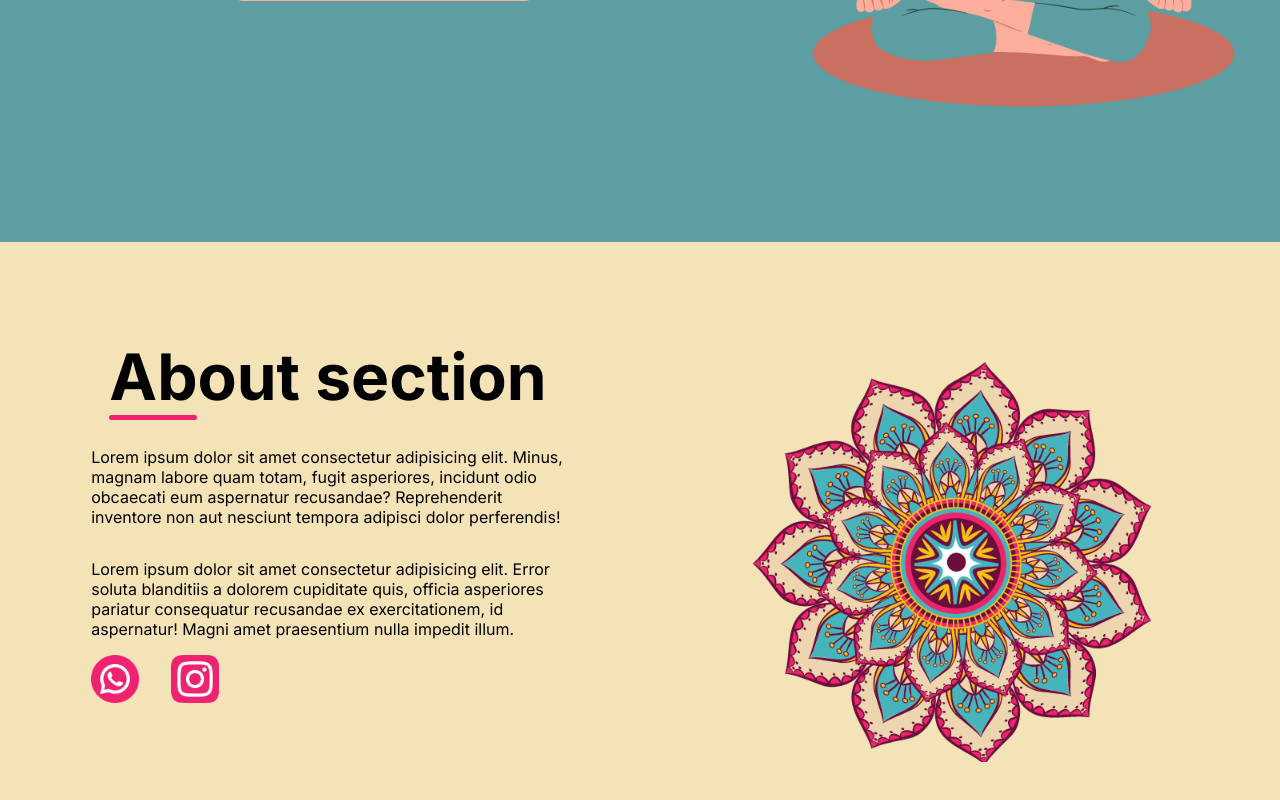
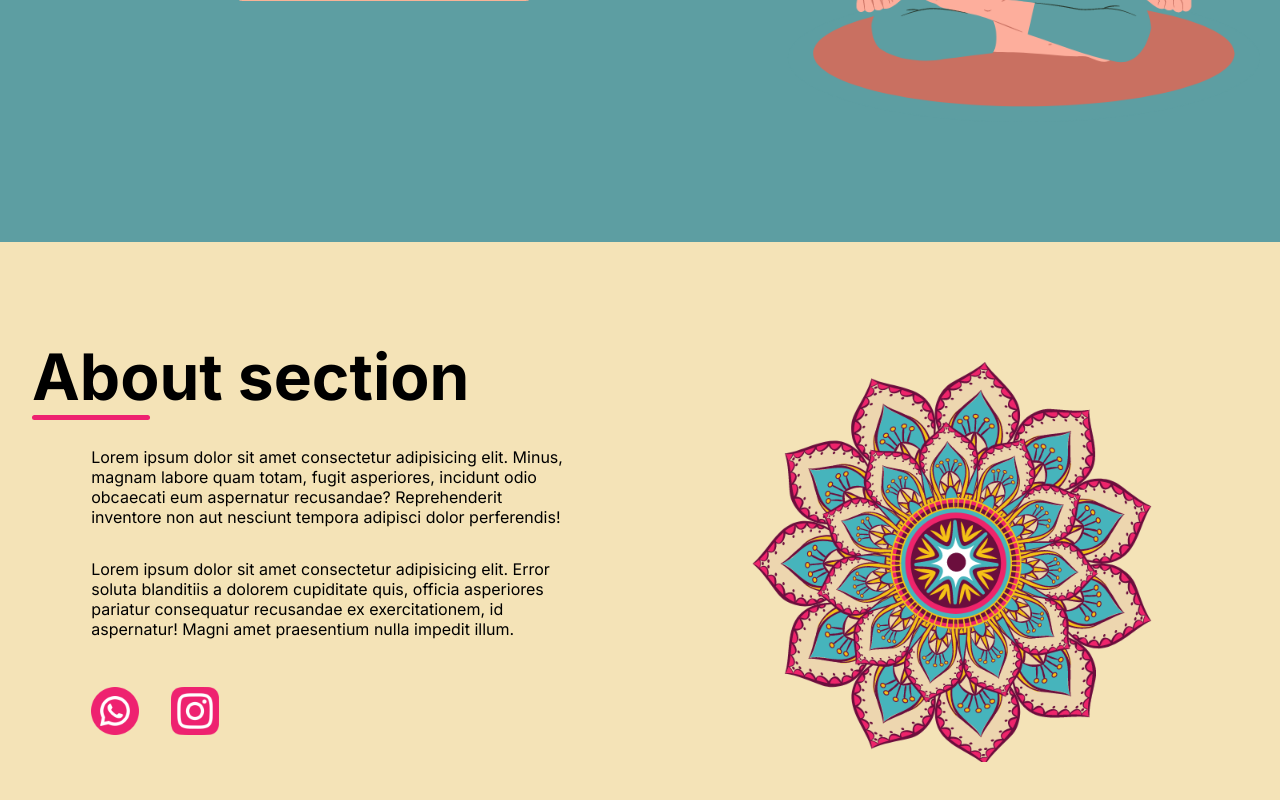
Before and after one commit to Gabriel-Andreoni/Studio-Unah-Yoga, a Next.js app: page / in a window 1280 px wide. Shown: the part 558-1358 px from the top of the page. Built offline with nearby package versions, Linux system fonts and the light colour scheme.

Commit message:
Update style.js

```diff
--- a/app/components/About/style.js
+++ b/app/components/About/style.js
@@ -25,9 +25,12 @@ export const AboutContent = styled.section`
 `;
 
 export const AboutTitle = styled.h2`
+    width: 100%;
+
     margin-top: 1em;
 
     font-size: 4em;
+    text-align: left;
 
     position: relative;
 
@@ -59,7 +62,7 @@ export const AboutText = styled.p`
 export const SocialMediaContainer = styled.span`
     width: 80%;
 
-    padding-top: 1em;
+    padding-top: 3em;
 
 
     display: flex;
```
